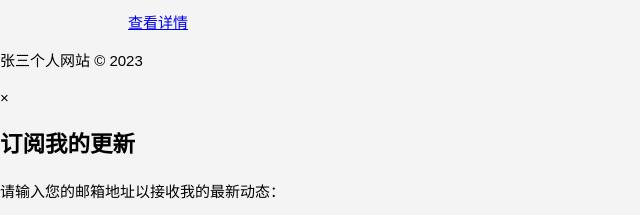
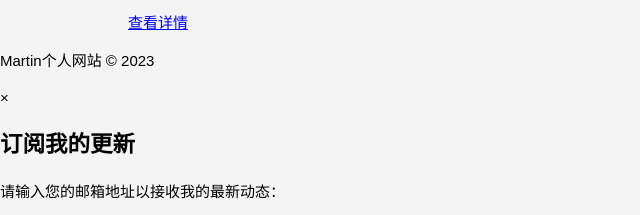
Before and after one commit to martin2space/martin2space.github.io, a plain HTML site: page index.html in a window 1280 px wide. Shown: the part 1653-1868 px from the top of the page, 0-640 px from the left. Drawn offline with Linux system fonts and the light colour scheme.

Commit message:
Update webpage with new content

```diff
--- a/index.html
+++ b/index.html
@@ -80,7 +80,7 @@
     </section>
 
     <footer>
-        <p>张三个人网站 &copy; 2023</p>
+        <p>Martin个人网站 &copy; 2023</p>
     </footer>
 
     <div id="modal" class="modal">
```
